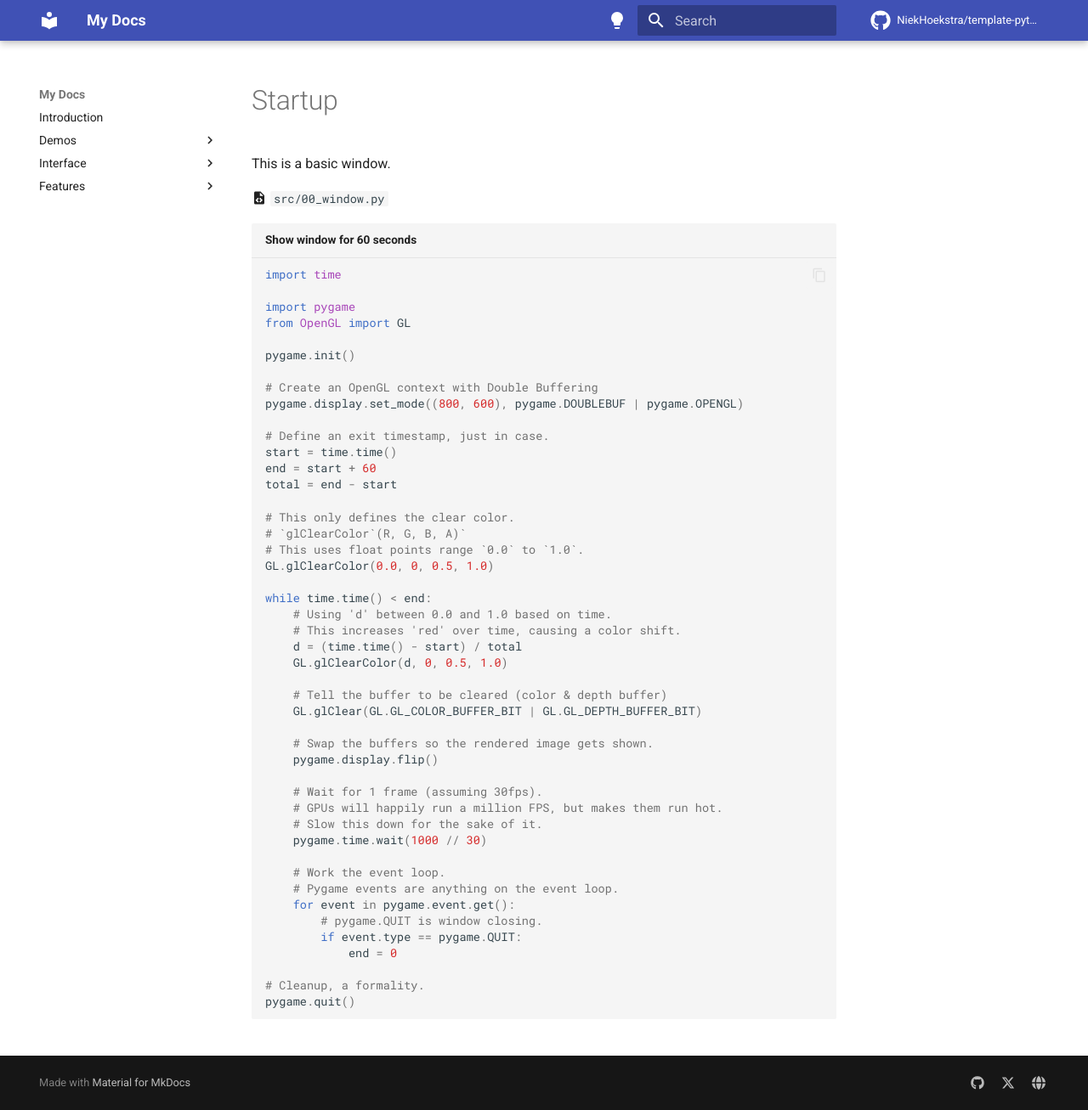
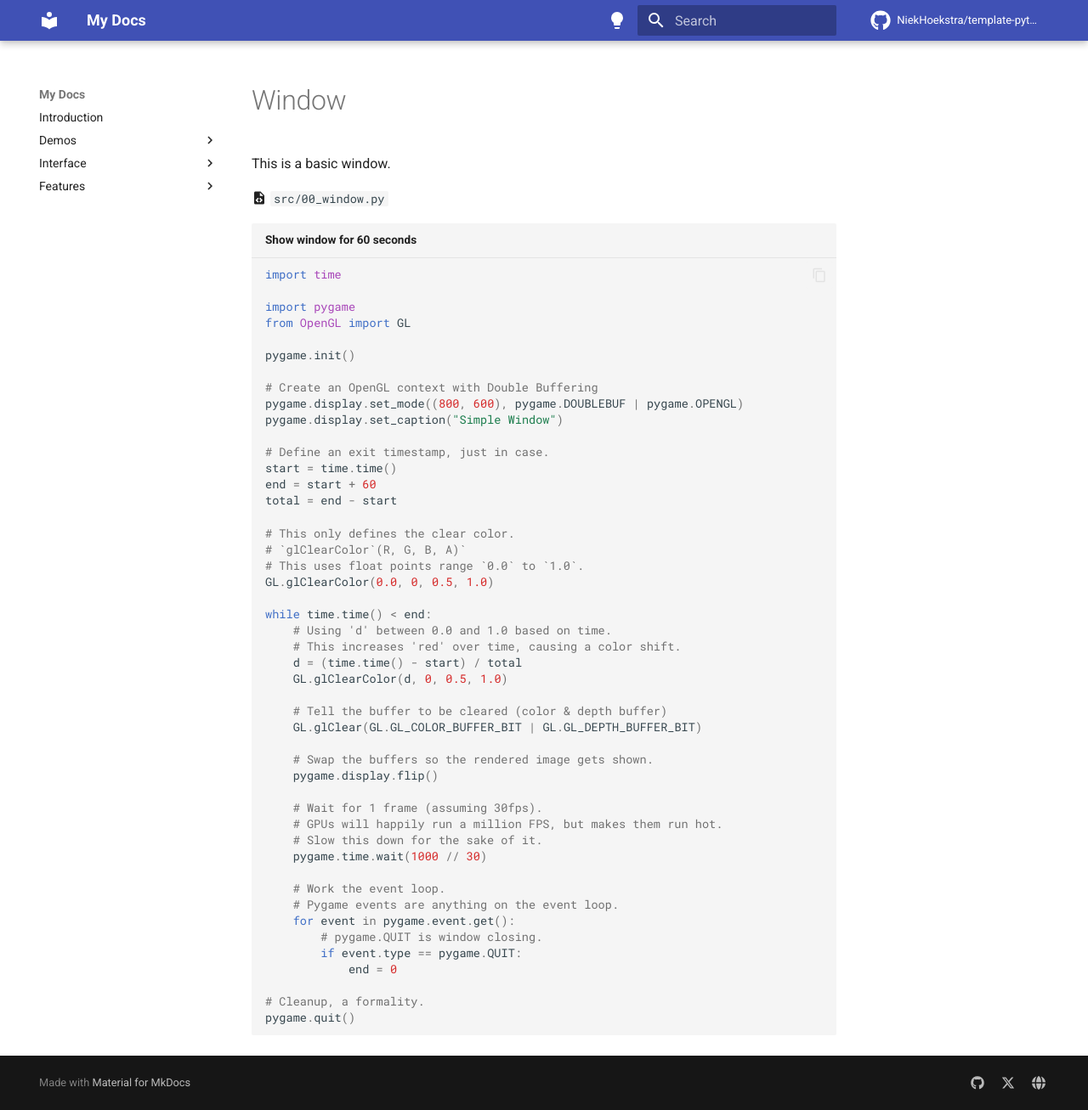
Before and after one commit to NiekHoekstra/opengl-python, an MkDocs documentation site: the page built from docs/demos/window.md, in a window 1280 px wide and 1307 px high. Shown: the whole window at 85% size. Built offline with MkDocs 1.6.1 and Material for MkDocs 9.7.7, drawn with Linux system fonts in a browser that asks for light colours; comment, search, counter and statistics services are not loaded.

Commit message:
Fix: Added window title.

```diff
--- a/docs/demos/window.md
+++ b/docs/demos/window.md
@@ -1,4 +1,4 @@
-# Startup
+# Window
 
 This is a basic window.
 
@@ -14,6 +14,7 @@
 
 # Create an OpenGL context with Double Buffering
 pygame.display.set_mode((800, 600), pygame.DOUBLEBUF | pygame.OPENGL)
+pygame.display.set_caption("Simple Window")
 
 # Define an exit timestamp, just in case.
 start = time.time()
```
Also changed, not shown: 1 other file.
